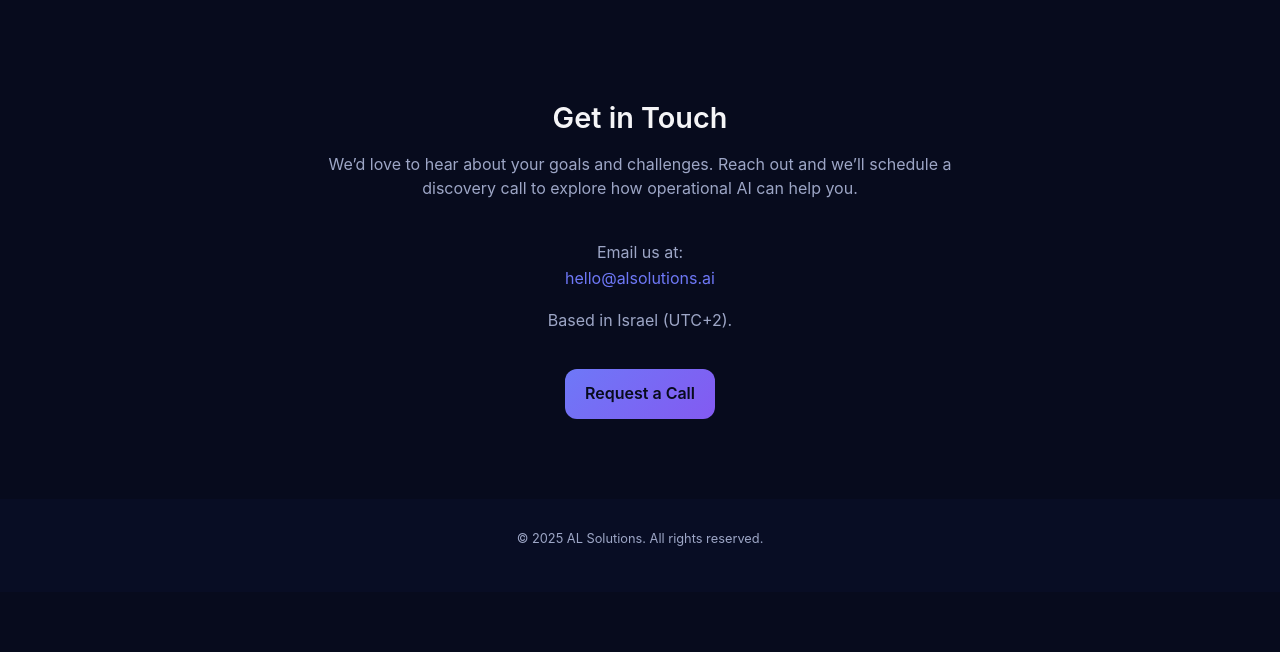
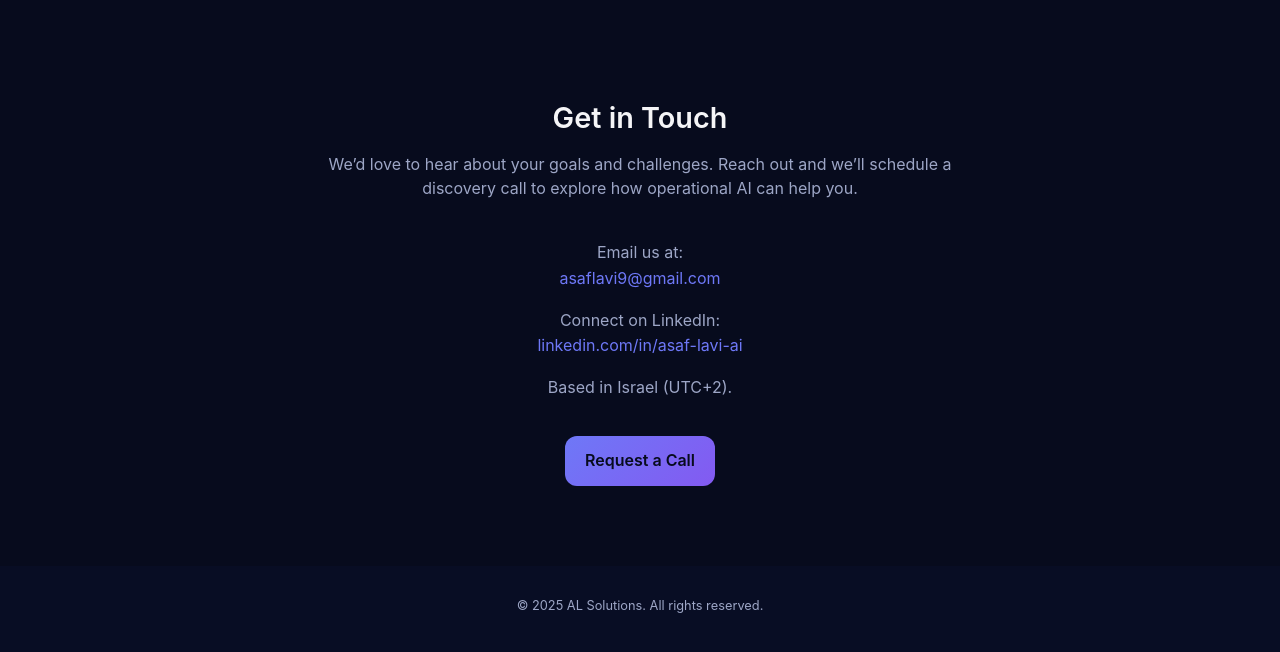
Before and after one commit to aSaFLaViX/al-solutions-site, a plain HTML site: page contact.html in a window 1280 px wide. Shown: the part 78-730 px from the top of the page. Drawn offline with Linux system fonts and the light colour scheme.

Commit message:
Add files via upload

```diff
--- a/contact.html
+++ b/contact.html
@@ -23,9 +23,14 @@
     <h1 class="section-title">Get in Touch</h1>
     <p class="section-description">We’d love to hear about your goals and challenges. Reach out and we’ll schedule a discovery call to explore how operational AI can help you.</p>
     <div class="contact-container">
-      <p>Email us at:<br><a href="mailto:hello@alsolutions.ai">hello@alsolutions.ai</a></p>
+      <p>Email us at:<br>
+        <a href="mailto:asaflavi9@gmail.com">asaflavi9@gmail.com</a>
+      </p>
+      <p>Connect on LinkedIn:<br>
+        <a href="https://www.linkedin.com/in/asaf-lavi-ai/" target="_blank" rel="noopener">linkedin.com/in/asaf-lavi-ai</a>
+      </p>
       <p>Based in Israel (UTC+2).</p>
-      <a href="mailto:hello@alsolutions.ai?subject=Discovery%20Call%20Request" class="btn btn-primary">Request a Call</a>
+      <a href="mailto:asaflavi9@gmail.com?subject=Discovery%20Call%20Request" class="btn btn-primary">Request a Call</a>
     </div>
   </section>
 
```
Also changed, not shown: about.html (+11 -1 lines).
